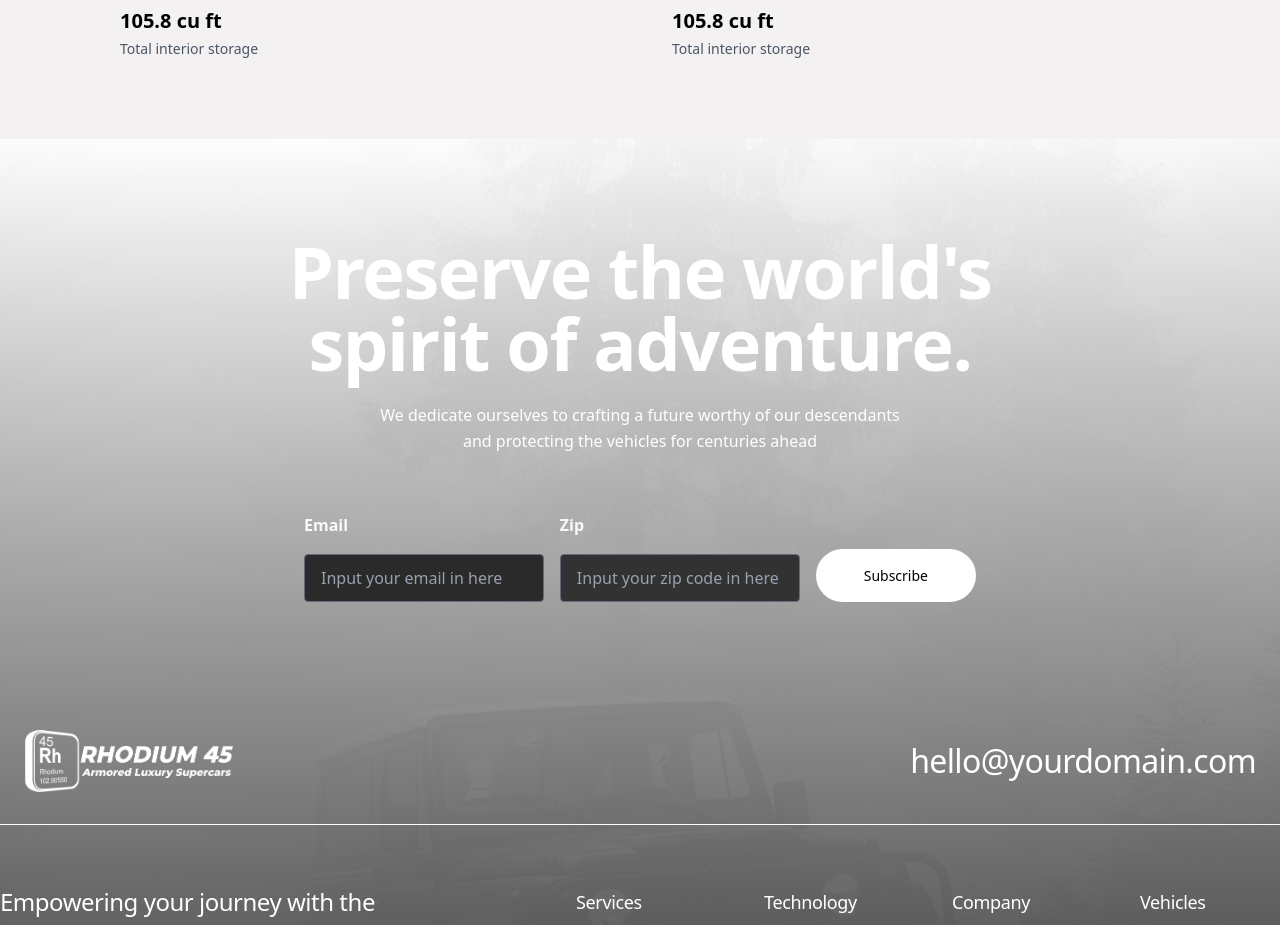
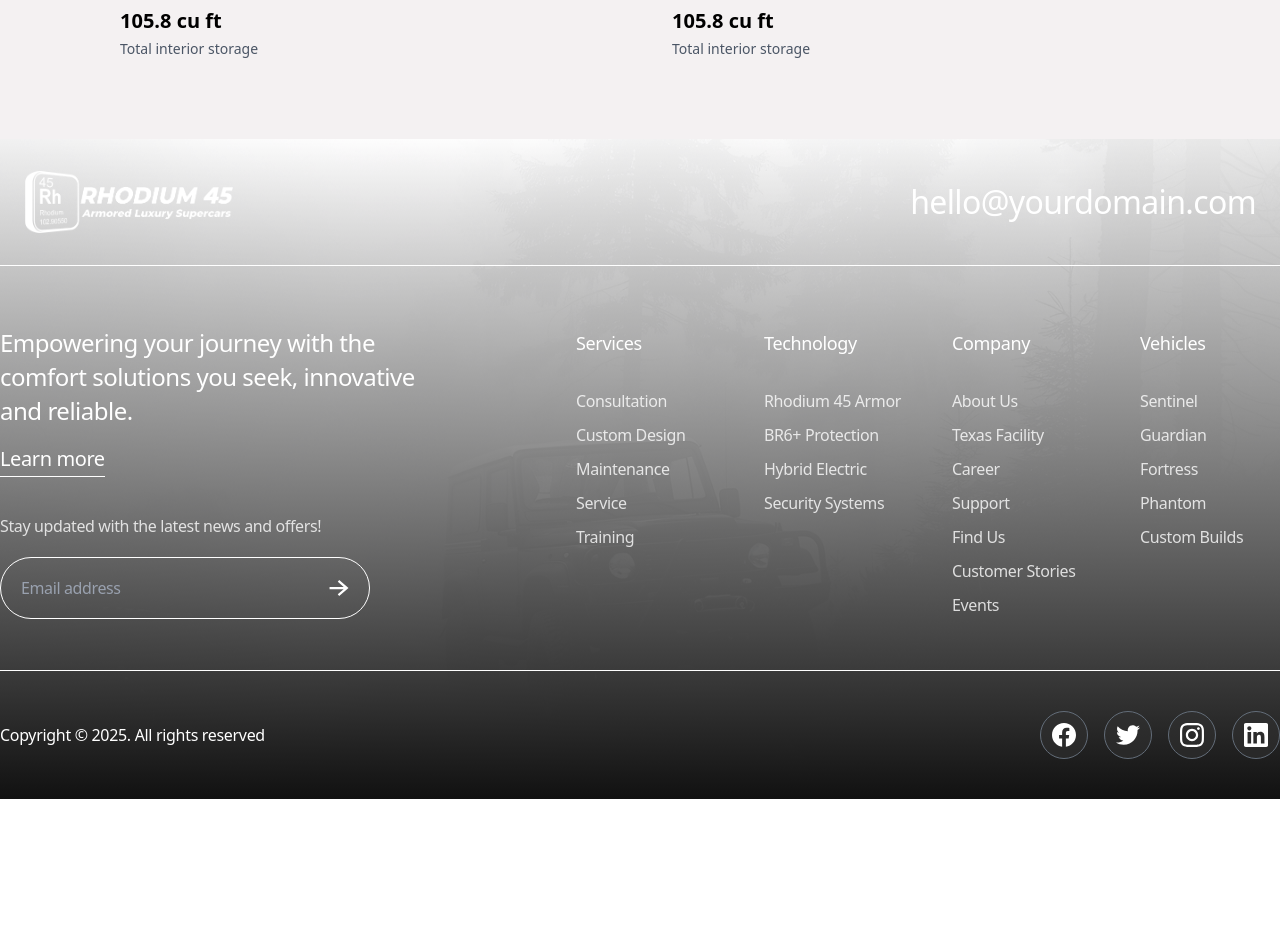
Before and after one commit to devnoman91/rhodium47, a Next.js app: page /compare in a window 1280 px wide. Shown: the part 4220-5145 px from the top of the page. After the commit the page ends 5019 px from the top, so only its background shows below. Built offline with nearby package versions, Linux system fonts and the light colour scheme.

Commit message:
remove news section

```diff
--- a/src/components/Footer.tsx
+++ b/src/components/Footer.tsx
@@ -101,83 +101,7 @@ const Footer = () => {
       <div className="absolute inset-0 bg-[linear-gradient(0deg,#111111_0%,rgba(17,17,17,0)_100%)]"></div>
 
       <div className="relative z-10">
-        {/* Hero Section */}
-        <div className="px-4 md:px-6 py-12 md:py-16 lg:py-24 text-center">
-          <div className="max-w-4xl mx-auto">
-            <h1 className="text-white text-center text-[28px] md:text-[48px] lg:text-[72px] not-italic font-bold leading-[100%] tracking-[-0.56px] md:tracking-[-0.96px] lg:tracking-[-1.44px] font-helvetica mb-4 md:mb-6">
-              Preserve the world&apos;s<br />
-              spirit of adventure.
-            </h1>
-            <p className="text-white text-center text-[14px] md:text-[16px] not-italic font-medium leading-[160%] font-helvetica max-w-[280px] md:max-w-[530px] mx-auto mb-8 md:mb-12 lg:mb-[60px]">
-              We dedicate ourselves to crafting a future worthy of our descendants
-              and protecting the vehicles for centuries ahead
-            </p>
 
-            {/* Newsletter Signup */}
-            <form onSubmit={handleSubscription} className="flex flex-col sm:flex-row gap-3 md:gap-4 max-w-xl md:max-w-2xl mx-auto">
-              <div className="flex-1">
-                <label htmlFor="email" className="text-[#F8F9FA]  font-helvetica text-[14px] md:text-[16px] not-italic font-bold leading-[20px] md:leading-[22px] flex mb-3 md:mb-[18px]">
-                  Email
-                </label>
-                <input
-                  type="email"
-                  id="email"
-                  value={email}
-                  onChange={(e) => setEmail(e.target.value)}
-                  placeholder="Input your email in here"
-                  required
-                  className="rounded-[4px]  bg-[#2A2A2A] w-full px-3 md:px-4 py-2 md:py-3 border border-[#636D79]  focus:outline-none focus:border-white  placeholder-gray-400 text-sm md:text-base text-white font-helvetica text-[16px] not-italic font-normal leading-[22px]"
-                />
-              </div>
-              <div className="flex-1">
-                <label htmlFor="zip" className="text-[#F8F9FA] font-helvetica text-[14px] md:text-[16px] not-italic font-bold leading-[20px] md:leading-[22px] flex mb-3 md:mb-[18px]">
-                  Zip
-                </label>
-                <input
-                  type="text"
-                  id="zip"
-                  value={zip}
-                  onChange={(e) => setZip(e.target.value)}
-                  placeholder="Input your zip code in here"
-                  required
-                  className="rounded-[4px]  bg-[#323232] w-full px-3 md:px-4 py-2 md:py-3  border border-[#636D79] focus:outline-none focus:border-white placeholder-gray-400 text-sm md:text-base text-white font-helvetica text-[16px] not-italic font-normal leading-[22px]"
-                />
-              </div>
-              <div className="flex items-end">
-          <button
-  type="submit"
-  disabled={isSubmitting}
-  className="relative overflow-hidden px-[48px] py-[16px] rounded-full
-             bg-white text-black font-helvetica text-[14px] font-medium leading-[150%]
-             transition-colors duration-500 ease-in-out cursor-pointer group
-             disabled:opacity-50 disabled:cursor-not-allowed"
->
-  {/* sliding overlay */}
-  <span
-    className="absolute inset-0 bg-black translate-x-full
-               transition-transform duration-500 ease-in-out rounded-full
-               group-hover:translate-x-0 disabled:group-hover:translate-x-full"
-  />
-
-  {/* text */}
-  <span className="relative z-10 transition-colors duration-500 ease-in-out group-hover:text-white">
-    {isSubmitting ? 'Subscribing...' : 'Subscribe'}
-  </span>
-</button>
-
-              </div>
-            </form>
-
-            {/* Message Display */}
-            {message && (
-              <div className={`mt-4 text-center font-helvetica text-[14px] md:text-[16px] not-italic font-medium leading-[150%] ${
-                messageType === 'success' ? 'text-green-400' : 'text-red-400'
-              }`}>
-                {message}
-              </div>
-            )}
-          </div>
-        </div>
 
         {/* Company Info and Contact */}
         <div className="px-4 md:px-6 py-6 md:py-8">
```
